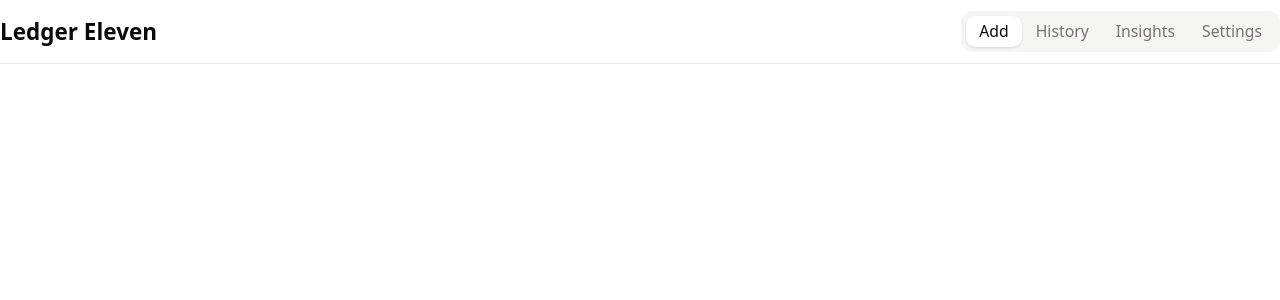
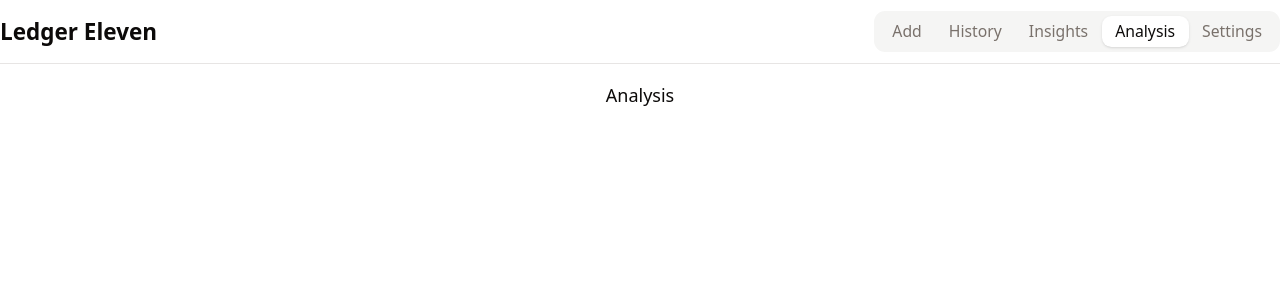
Before and after one commit to xlansoftware/ledgereleven, a React (Vite) app in the folder src/ledger11.client/: page /analysis in a window 1280 px wide. Shown: the top 300 px of the page. Built offline with nearby package versions, Linux system fonts and the light colour scheme; no server answers.

Commit message:
feat: started screen analysis

```diff
--- a/src/ledger11.client/src/components/app-layout.tsx
+++ b/src/ledger11.client/src/components/app-layout.tsx
@@ -9,6 +9,7 @@ import SpacesScreen from "./screens/screen-spaces";
 import DonutSkeleton from "./DonutSkeleton";
 import ResponsiveScreens from "@/components/responsive/ResponsiveScreens";
 import { useMediaQuery } from "@/hooks/use-media-query";
+import ScreenAnalysis from "./screens/screen-analysis";
 
 // Use React.lazy to dynamically import the screen components:
 const ScanScreen = lazy(() => import("@/components/screens/screen-scan"));
@@ -71,6 +72,7 @@ export default function AppLayout() {
             <Route path="/spaces" element={<SpacesScreen />} />
             <Route path="/edit-widget" element={<EditWidgetScreen />} />
             <Route path="/start" element={<ScreenLogin />} />
+            <Route path="/analysis" element={<ScreenAnalysis />} />
           </Routes>
         </Suspense>
         <Toaster
--- a/src/ledger11.client/src/components/header.tsx
+++ b/src/ledger11.client/src/components/header.tsx
@@ -10,6 +10,16 @@ interface HeaderProps {
   currentPath: string;
 }
 
+const allPages = {
+  // "/scan": true, -- temporary disabled
+  "/history": true,
+  "/insights": true,
+  "/settings": true,
+  "/analysis": true,
+}
+
+const validPage = new Set(Object.keys(allPages));
+
 export default function Header({ currentPath }: HeaderProps) {
   const navigate = useNavigate();
   const isMobile = useMediaQuery("(max-width: 768px)");
@@ -18,11 +28,7 @@ export default function Header({ currentPath }: HeaderProps) {
   const tint = getTintSetting(current);
 
   const getPathValue = () => {
-    if (currentPath === "/") return "/";
-    if (currentPath === "/scan") return "/scan";
-    if (currentPath === "/history") return "/history";
-    if (currentPath === "/insights") return "/insights";
-    if (currentPath === "/settings") return "/settings";
+    if (validPage.has(currentPath)) return currentPath;
     return "/";
   };
 
@@ -55,6 +61,7 @@ export default function Header({ currentPath }: HeaderProps) {
               {/* <TabsTrigger aria-label="Scan Screen" value="/scan">Scan</TabsTrigger> */}
               <TabsTrigger aria-label="History Screen" value="/history">History</TabsTrigger>
               <TabsTrigger aria-label="Insights Screen" value="/insights">Insights</TabsTrigger>
+              <TabsTrigger aria-label="Analysis Screen" value="/analysis">Analysis</TabsTrigger>
               <TabsTrigger aria-label="Settings Screen" value="/settings">Settings</TabsTrigger>
             </TabsList>
           </Tabs>
--- /dev/null
+++ b/src/ledger11.client/src/components/screens/screen-analysis.tsx
@@ -0,0 +1,7 @@
+export default function ScreenAnalysis() {
+  return (
+    <div className="container flex items-center justify-center w-full">
+        Analysis
+    </div>
+  );
+}
```
